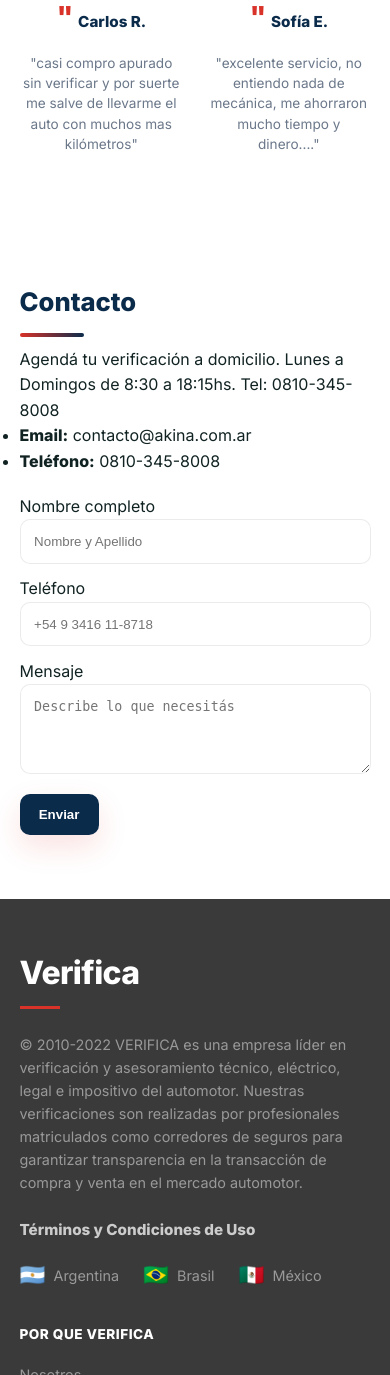
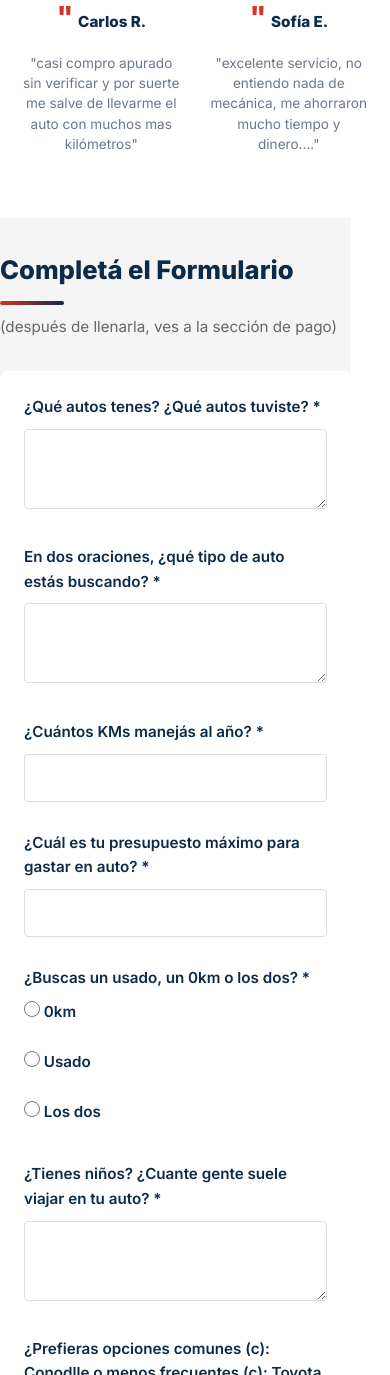
Before and after one commit to david2987/akina, a PHP site: page / in a window 390 px wide. Shown: the part 5125-6500 px from the top of the page. Run offline with PHP 8.4, Linux system fonts and the light colour scheme.

Commit message:
Add "Asesoría" section with multi-field form: autos, razon, km, presupuesto, busqueda type, ninos, opciones, and characteristics

```diff
--- a/assets/css/styles.css
+++ b/assets/css/styles.css
@@ -158,6 +158,29 @@
 .contact-form button { display:inline-block; padding:.8rem 1.2rem; border-radius: 10px; background:#00a86b; color:#fff; border: none; }
 .contact-form button{ background:var(--navy); }
 
+/* Asesoría Form */
+.asesoria { background: #f5f5f5; margin: 0 -200vw; padding: 3rem calc(200vw - 45vw); }
+.asesoria h2 { color: var(--navy); }
+.asesoria .lead { color: #666; font-size: 0.95rem; margin-bottom: 2rem; }
+.asesoria-form { max-width: 800px; margin: 2rem auto; background: #fff; padding: 2rem; border-radius: 8px; }
+.form-group { margin-bottom: 1.8rem; }
+.form-group label { display: block; color: var(--navy); font-weight: 600; font-size: 0.95rem; margin-bottom: 0.6rem; }
+.form-group input[type="text"],
+.form-group textarea { width: 100%; padding: 0.85rem; border: 1px solid #ddd; border-radius: 4px; font-family: inherit; font-size: 0.95rem; }
+.form-group textarea { resize: vertical; min-height: 80px; }
+.radio-group, .checkbox-group { display: grid; grid-template-columns: repeat(auto-fit, minmax(120px, 1fr)); gap: 1rem; }
+.radio-label, .checkbox-label { display: flex; align-items: center; gap: 0.5rem; cursor: pointer; font-weight: 400; color: #333; }
+.radio-label input[type="radio"],
+.checkbox-label input[type="checkbox"] { cursor: pointer; width: 16px; height: 16px; }
+.btn-submit { width: 100%; padding: 1rem; background: #2563eb; color: #fff; font-weight: 700; border: none; border-radius: 4px; cursor: pointer; transition: background 0.3s; }
+.btn-submit:hover { background: #1e40af; }
+
+@media (max-width: 880px) {
+  .asesoria { margin: 0; padding: 2rem 0; }
+  .asesoria-form { padding: 1.5rem; }
+  .radio-group, .checkbox-group { grid-template-columns: 1fr; }
+}
+
 /* Footer */
 .site-footer { background: #3a3a3a; color: #ccc; }
 .footer-content { display: grid; grid-template-columns: 1fr 3fr; gap: 3rem; padding: 3rem 0; border-bottom: 1px solid rgba(255,255,255,0.1); }
--- a/index.html
+++ b/index.html
@@ -19,6 +19,7 @@
         <li><a href="#que-incluye">Qué incluye</a></li>
         <li><a href="#tecnologia">Tecnología</a></li>
         <li><a href="#testimonios">Experiencias</a></li>
+        <li><a href="#asesoria">Asesoría</a></li>
         <li><a href="#contacto" class="cta">Agendar</a></li>
       </ul>
       <button class="nav-toggle" aria-label="Abrir menú">☰</button>
@@ -254,6 +255,98 @@
 
     </section>
 
+    <section class="container section asesoria" id="asesoria">
+      <h2>Completá el Formulario</h2>
+      <p class="lead">(después de llenarla, ves a la sección de pago)</p>
+
+      <form class="asesoria-form">
+        <div class="form-group">
+          <label for="autos">¿Qué autos tenes? ¿Qué autos tuviste? *</label>
+          <textarea id="autos" placeholder="" required></textarea>
+        </div>
+
+        <div class="form-group">
+          <label for="razon">En dos oraciones, ¿qué tipo de auto estás buscando? *</label>
+          <textarea id="razon" placeholder="" required></textarea>
+        </div>
+
+        <div class="form-group">
+          <label for="km">¿Cuántos KMs manejás al año? *</label>
+          <input type="text" id="km" placeholder="" required />
+        </div>
+
+        <div class="form-group">
+          <label for="presupuesto">¿Cuál es tu presupuesto máximo para gastar en auto? *</label>
+          <input type="text" id="presupuesto" placeholder="" required />
+        </div>
+
+        <div class="form-group">
+          <label>¿Buscas un usado, un 0km o los dos? *</label>
+          <div class="radio-group">
+            <label class="radio-label">
+              <input type="radio" name="busqueda" value="0km" />
+              0km
+            </label>
+            <label class="radio-label">
+              <input type="radio" name="busqueda" value="usado" />
+              Usado
+            </label>
+            <label class="radio-label">
+              <input type="radio" name="busqueda" value="los-dos" />
+              Los dos
+            </label>
+          </div>
+        </div>
+
+        <div class="form-group">
+          <label for="ninos">¿Tienes niños? ¿Cuante gente suele viajar en tu auto? *</label>
+          <textarea id="ninos" placeholder="" required></textarea>
+        </div>
+
+        <div class="form-group">
+          <label for="opciones">¿Prefieras opciones comunes (c): Conodlle o menos frecuentes (c): Toyota Avensis? *</label>
+          <div class="checkbox-group">
+            <label class="checkbox-label">
+              <input type="checkbox" name="opciones" value="comunes" />
+              Comunes
+            </label>
+            <label class="checkbox-label">
+              <input type="checkbox" name="opciones" value="no-comunes" />
+              Menos Comunes
+            </label>
+          </div>
+        </div>
+
+        <div class="form-group">
+          <label>Selecciona exactamente 1 característica más importante para vos: *</label>
+          <div class="checkbox-group">
+            <label class="checkbox-label">
+              <input type="checkbox" name="caracteristicas" value="confiabilidad" />
+              Confiabilidad
+            </label>
+            <label class="checkbox-label">
+              <input type="checkbox" name="caracteristicas" value="seguridad" />
+              Seguridad
+            </label>
+            <label class="checkbox-label">
+              <input type="checkbox" name="caracteristicas" value="tecnologia" />
+              Tecnología
+            </label>
+            <label class="checkbox-label">
+              <input type="checkbox" name="caracteristicas" value="motor-potencia" />
+              Motor/Potencia
+            </label>
+            <label class="checkbox-label">
+              <input type="checkbox" name="caracteristicas" value="bajo-kilometraje" />
+              Bajo Kilometraje
+            </label>
+          </div>
+        </div>
+
+        <button type="submit" class="btn-primary btn-submit">Siguiente</button>
+      </form>
+    </section>
+
     <section class="container section contact" id="contacto">
       <h2>Contacto</h2>
       <div class="grid grid-2">
```
